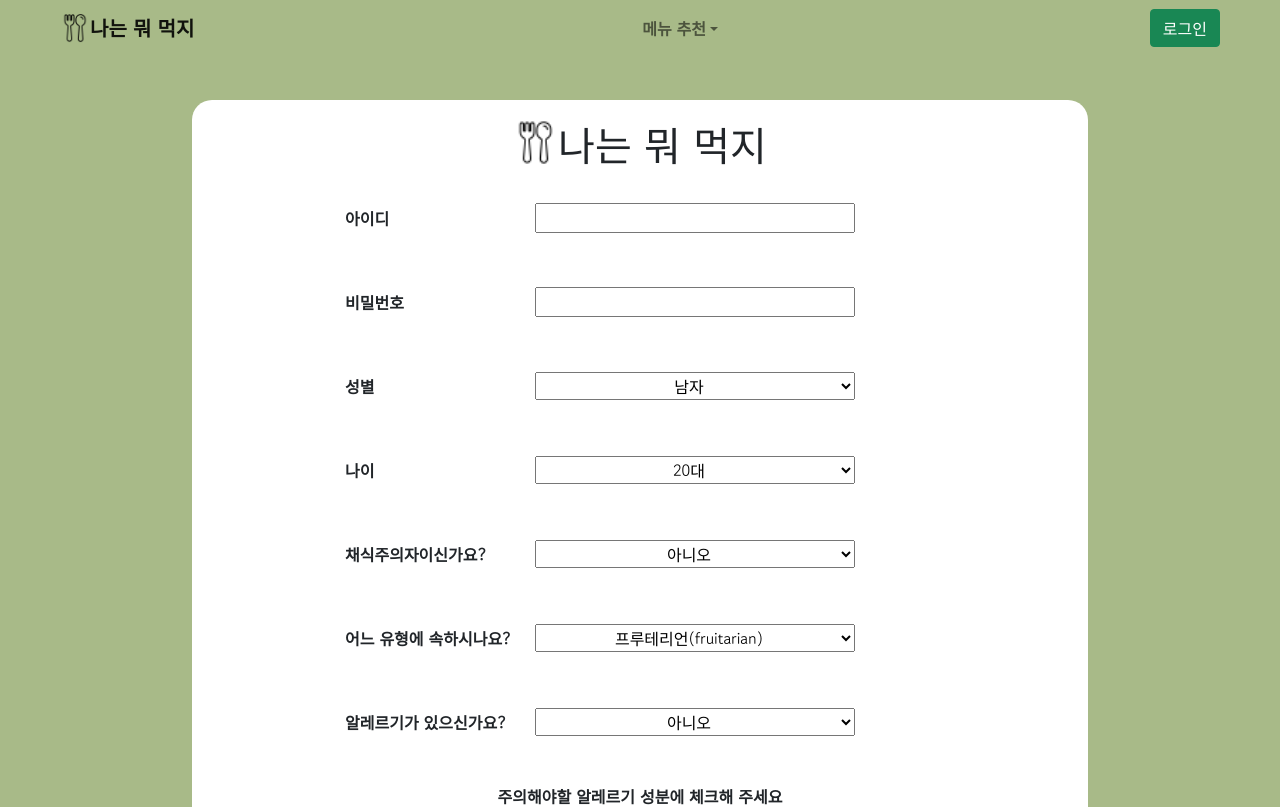
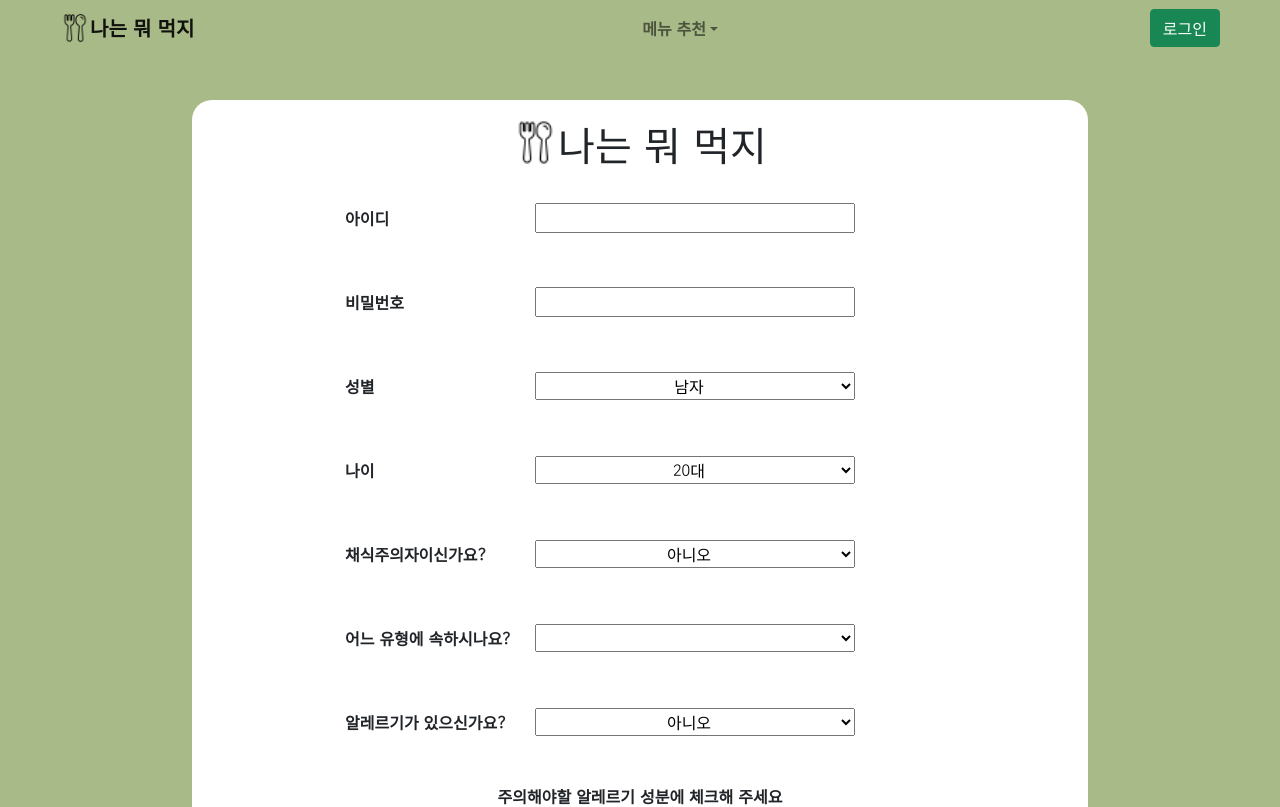
Before and after one commit to jellysoo97/food-recommender-system-client, a React (Create React App) app: page /signup in a window 1280 px wide. Shown: the top 807 px of the page. Built offline with nearby package versions, Linux system fonts and the light colour scheme.

Commit message:
220516 commit

```diff
--- a/src/App.js
+++ b/src/App.js
@@ -5,10 +5,10 @@ import NavBar from "./components/Common/NavBar"
 import Footer from "./components/Common/Footer"
 
 import LandingPage from "./components/LandingPage"
-import Signup from "./components/Signup"
+import Signup from "./components/Auth/Signup"
 import Login from "./components/Auth/Login"
 import Select from "./components/Select/Select"
-import Result from "./components/Result"
+import Result from "./components/Result/Result"
 
 
 function App() {
--- a/src/components/Signup.js
+++ b/src/components/Auth/Signup.js
@@ -1,8 +1,8 @@
 import React, { useState } from 'react';
 import axios from 'axios';
 import { MultiSelect } from "react-multi-select-component";
-import "../index.css"
-import image from "../images/logo.png"
+import "../../index.css"
+import image from "../../images/logo.png"
 
 function Signup(){
   const url ="https://fad0d70d-d523-442e-8fa3-3fbe1e1b8bf2.mock.pstmn.io/post1"
@@ -12,7 +12,7 @@ function Signup(){
     sex:"male",
     age:"20",
     isveg:"N",
-    vegtype:"",
+    vegtype:"N",
     allergic:"N",
   })
 
@@ -113,6 +113,7 @@ function Signup(){
             <label className="su-label">
               <span>어느 유형에 속하시나요?</span>
               <select onChange={(e)=>handle(e)} id="vegtype" value={data.vegtype} style={{width:320,textAlign:"center"}}>
+                <option value="N"></option>
                 <option value="fruitarian">프루테리언(fruitarian)</option>
                 <option value="vegan">비건(vegan)</option>
                 <option value="lacto-vegetarian">락토 베지테리언(lacto-vegetarian)</option>
--- a/src/components/Result.js
+++ b/src/components/Result/Result.js
@@ -1,6 +1,6 @@
 import React, { useState, useEffect } from "react"
 import axios from "axios"
-import "../index.css"
+import "../../index.css"
 
 function Result(){
   const [recipename,setrecipename]=useState()
@@ -12,7 +12,7 @@ function Result(){
       axios
         .get("https://fad0d70d-d523-442e-8fa3-3fbe1e1b8bf2.mock.pstmn.io/get1")
         .then((response) => {
-          //왜 response.data 전체는 복제안되는지 모르겠....JSON.stringify(response.data)
+          //JSON.stringify(response.data)
           console.log(response.data)
           console.log(response.data.recipename)
           setrecipename([...response.data.recipename])
```
